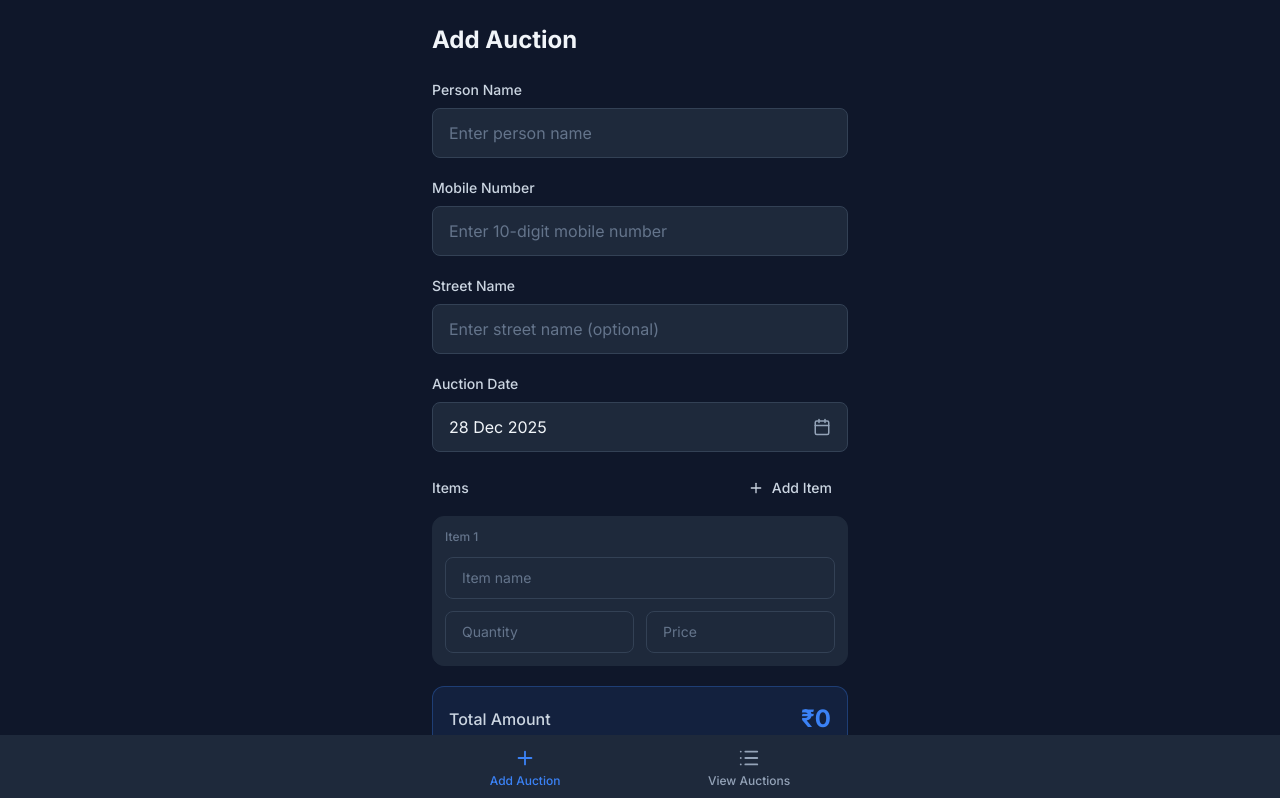
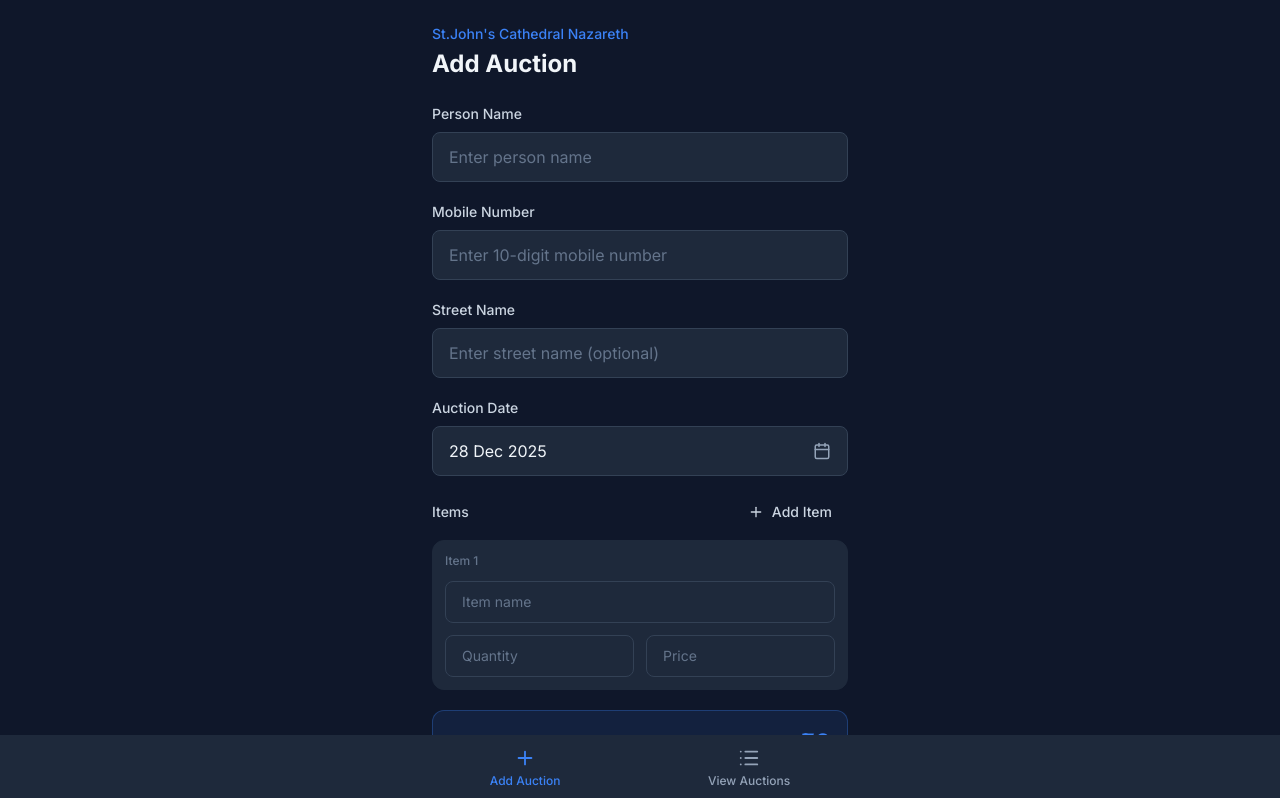
Before and after one commit to tishbian-meshach/Auction-Manager, a React (Vite) app: page / in a window 1280 px wide. Shown: the top 798 px of the page. Built offline with nearby package versions, Linux system fonts and the light colour scheme.

Commit message:
UI: Add church name to AddAuction page header

```diff
--- a/src/pages/AddAuction.tsx
+++ b/src/pages/AddAuction.tsx
@@ -209,7 +209,10 @@ export function AddAuction() {
 
     return (
         <div className="min-h-screen pb-24 px-4 pt-6" style={{ paddingTop: 'max(1.5rem, env(safe-area-inset-top))' }}>
-            <h1 className="text-2xl font-bold text-neutral-100 mb-6">{isEditMode ? 'Edit Auction' : 'Add Auction'}</h1>
+            <div className="mb-6">
+                <p className="text-sm font-medium text-accent mb-1">St.John's Cathedral Nazareth</p>
+                <h1 className="text-2xl font-bold text-neutral-100">{isEditMode ? 'Edit Auction' : 'Add Auction'}</h1>
+            </div>
 
             {isLoadingAuction ? (
                 <div className="flex items-center justify-center py-12">
--- a/src/utils/print.ts
+++ b/src/utils/print.ts
@@ -35,7 +35,7 @@ function generateBillPDF(auction: Auction): jsPDF {
   // Header
   doc.setFontSize(14);
   doc.setFont('helvetica', 'bold');
-  doc.text("St.John's cathedral Nazareth", pageWidth / 2, y, { align: 'center' });
+  doc.text("St.John's Cathedral Nazareth", pageWidth / 2, y, { align: 'center' });
   y += 6;
   doc.setFontSize(10);
   doc.text('AUCTION BILL', pageWidth / 2, y, { align: 'center' });
@@ -297,7 +297,7 @@ function printBillWeb(auction: Auction): void {
     </head>
     <body>
       <div class="header">
-        <h1>St.John's cathedral Nazareth</h1>
+        <h1>St.John's Cathedral Nazareth</h1>
         <p>AUCTION BILL</p>
         <p>Invoice / Bill of Sale</p>
       </div>
```
